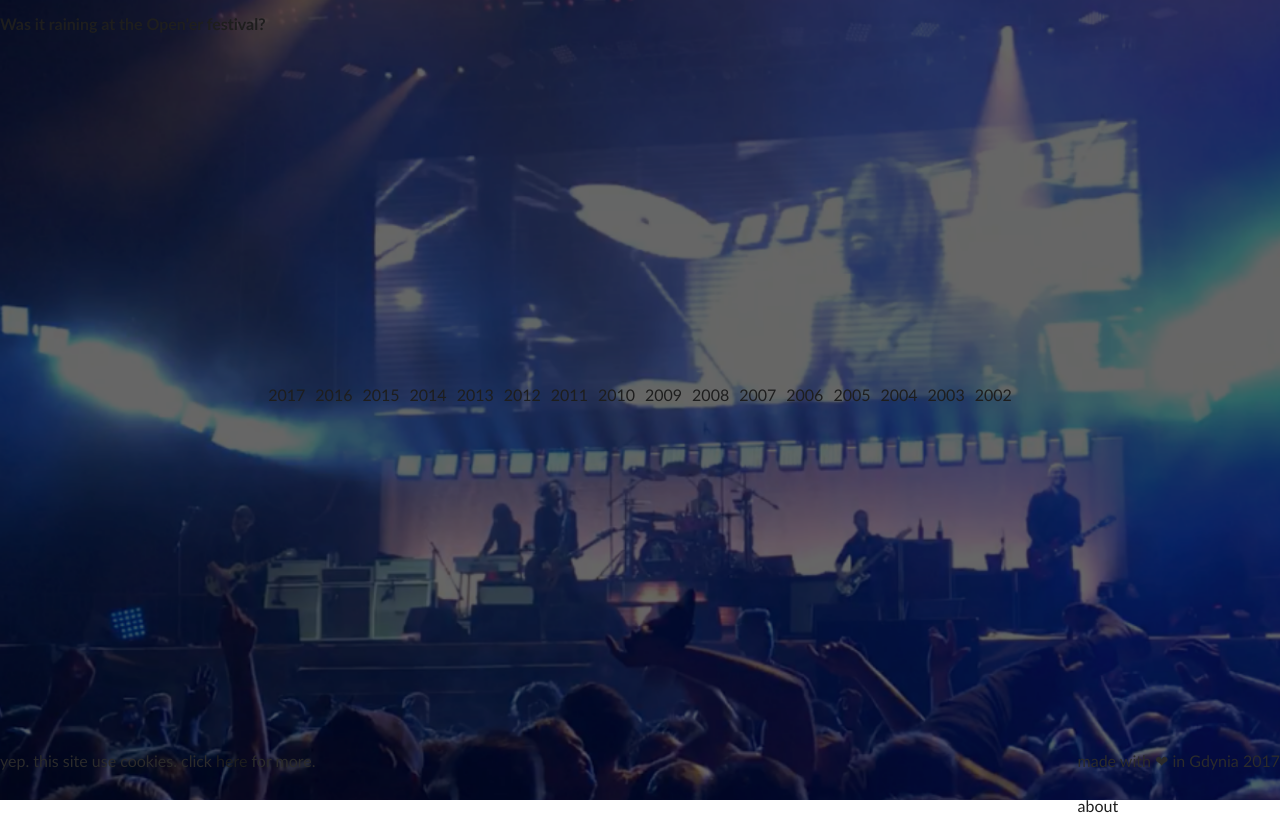
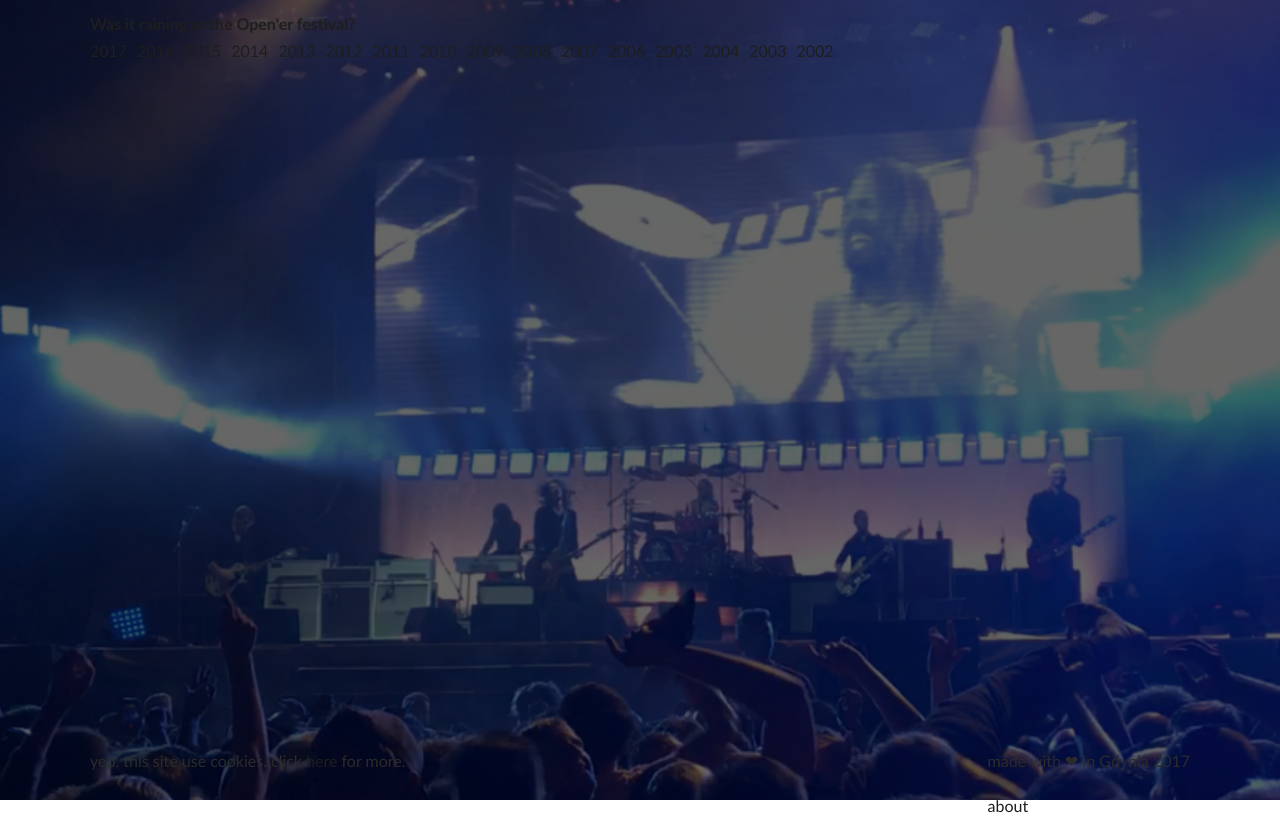
Before and after one commit to bdebicki/wasitraining, a website built with webpack: page src/views/index.html in a window 1280 px wide. Built offline with nearby package versions, Linux system fonts and the light colour scheme; files whose address does not match are found by name.

Commit message:
base placing elements in layout grid

```diff
--- a/src/less/app.less
+++ b/src/less/app.less
@@ -12,4 +12,5 @@
 @import 'components/footer';
 @import 'components/timeline';
 @import 'components/editionDetails';
+@import 'components/yearDetails';
 @import 'components/bgVideo';
--- a/src/less/components/footer.less
+++ b/src/less/components/footer.less
@@ -3,9 +3,6 @@
 #footer {
 	display: flex;
 	height: @footerHeight;
-	position: absolute;
-	right: 0;
-	bottom: 0;
-	left: 0;
+	grid-area: footer;
 	justify-content: space-between;
 }
--- a/src/less/components/layout.less
+++ b/src/less/components/layout.less
@@ -1,6 +1,10 @@
-body {
-	display: flex;
-	padding: @topHeight 0 @footerHeight;
-	align-items: center;
-	justify-content: center;
+#wiraof {
+	display: grid;
+	grid-template-columns: auto 1100px auto;
+	grid-template-rows: @topHeight auto @footerHeight;
+	grid-template-areas: ". top ."
+						 ". details ."
+						 ". footer .";
+	grid-column-gap: 0;
+	grid-row-gap: 0;
 }
--- a/src/less/components/timeline.less
+++ b/src/less/components/timeline.less
@@ -1,4 +1,8 @@
 #timeline {
+	[data-view='intro'] & {
+		grid-area: details;
+	}
+
 	.editions {
 		display: flex;
 		flex-direction: row;
--- a/src/less/components/top.less
+++ b/src/less/components/top.less
@@ -3,11 +3,8 @@
 #top {
 	display: flex;
 	height: @topHeight;
-	position: absolute;
-	top: 0;
-	right: 0;
-	left: 0;
 	flex-direction: row;
+	grid-area: top;
 
 	.pageName {
 		margin-right: 10px;
--- /dev/null
+++ b/src/less/components/yearDetails.less
@@ -0,0 +1,16 @@
+#yearDetails {
+	display: grid;
+	grid-area: details;
+	grid-template-columns: 530px 530px;
+	grid-template-rows: auto auto;
+	grid-template-areas: "edition rain";
+	grid-column-gap: 40px;
+}
+
+#editionDetails {
+	grid-area: edition;
+}
+
+#rainDetails {
+	grid-area: rain;
+}
```
